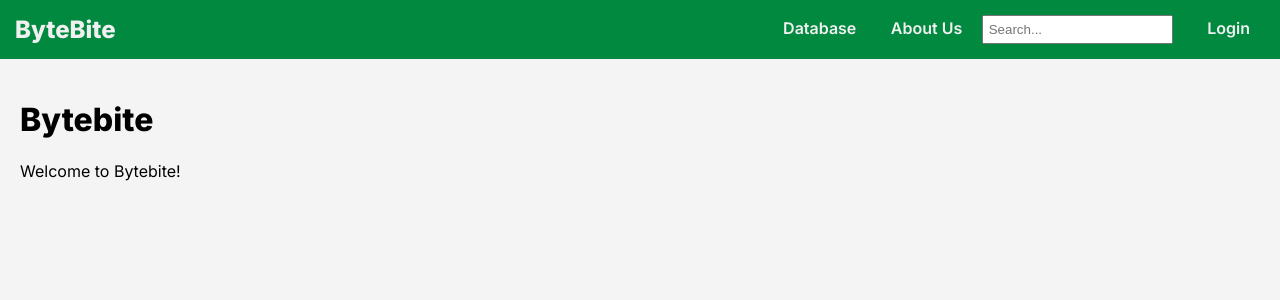
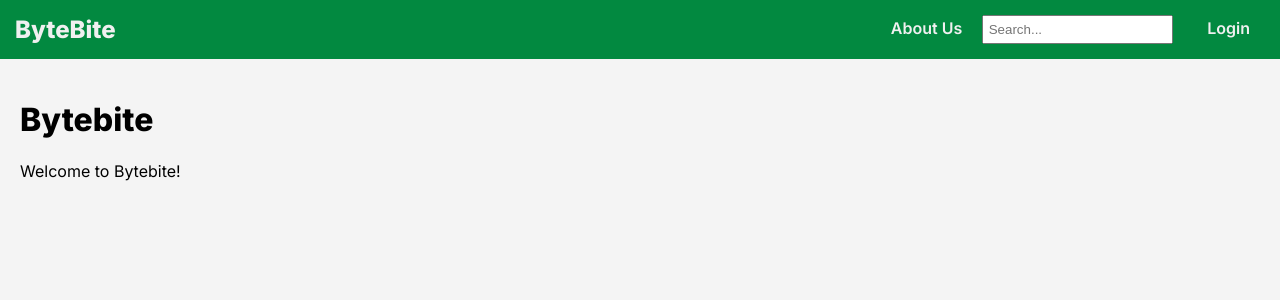
Before and after one commit to sarimeeps/bytebite, a Flask app: page / in a window 1280 px wide. Shown: the top 300 px of the page. Run offline with Flask 3, Linux system fonts and the light colour scheme.

Commit message:
Deleted database html

```diff
--- a/app.py
+++ b/app.py
@@ -5,10 +5,6 @@ app = Flask(__name__)
 @app.route('/')
 def index():
     return render_template('index.html')
-
-@app.route('/database')
-def database():
-    return render_template('database.html')
 
 @app.route('/about')
 def about():
--- a/templates/_layout.html
+++ b/templates/_layout.html
@@ -15,7 +15,6 @@
             <span class="app-name">ByteBite</span>
         </div>
         <div class="nav-right">
-            <a href="{{ url_for('database') }}">Database</a>
             <a href="{{ url_for('about') }}">About Us</a>
             <input type="text" placeholder="Search...">
             <a href="{{ url_for('login') }}">Login</a>
--- a/templates/database.html
+++ /dev/null
@@ -1,6 +0,0 @@
-{% extends "_layout.html" %}
-
-{% block content %}
-<h1>Database Page</h1>
-<p>Database Coming Soon</p>
-{% endblock %}
```
